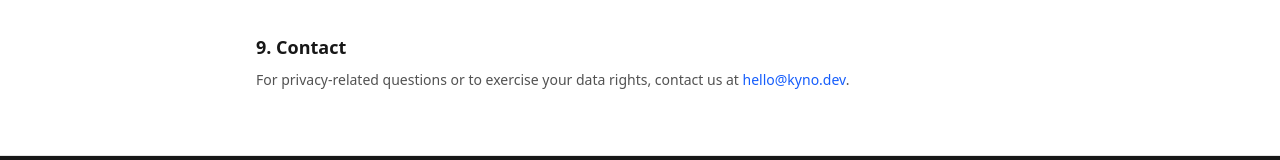
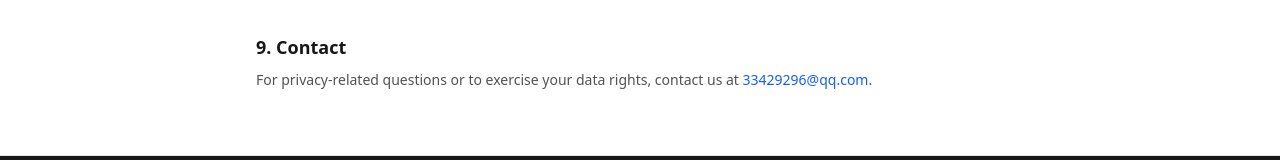
Before and after one commit to KANE-CMD99/kyno, a Next.js app: page /privacy in a window 1280 px wide. Shown: the part 1338-1498 px from the top of the page. Built offline with nearby package versions, Linux system fonts and the light colour scheme; no server answers.

Commit message:
fix: replace all hello@kyno.dev with 33429296@qq.com

```diff
--- a/src/app/checkout/success/page.tsx
+++ b/src/app/checkout/success/page.tsx
@@ -72,7 +72,7 @@ function SuccessContent() {
             <div className="rounded-xl border border-neutral-200 bg-white p-6">
               <p className="text-sm text-neutral-500">
                 Download links will be sent to your email. If you don&apos;t see them, check spam or{" "}
-                <a href="mailto:hello@kyno.dev" className="text-blue-600 hover:text-blue-700">contact us</a>.
+                <a href="mailto:33429296@qq.com" className="text-blue-600 hover:text-blue-700">contact us</a>.
               </p>
             </div>
           )}
@@ -86,7 +86,7 @@ function SuccessContent() {
             Back to Store
           </Link>
           <a
-            href="mailto:hello@kyno.dev?subject=Order%20Issue"
+            href="mailto:33429296@qq.com?subject=Order%20Issue"
             className="text-sm text-neutral-500 transition-colors hover:text-neutral-900"
           >
             Need help? Contact us
--- a/src/app/contact/page.tsx
+++ b/src/app/contact/page.tsx
@@ -88,7 +88,7 @@ export default function ContactPage() {
               <div>
                 <h3 className="text-sm font-semibold text-neutral-900">Email</h3>
                 <p className="mt-1 text-sm text-neutral-500">
-                  <a href="mailto:hello@kyno.dev" className="text-blue-600 hover:text-blue-700">hello@kyno.dev</a>
+                  <a href="mailto:33429296@qq.com" className="text-blue-600 hover:text-blue-700">33429296@qq.com</a>
                 </p>
               </div>
               <div>
--- a/src/app/license/page.tsx
+++ b/src/app/license/page.tsx
@@ -60,7 +60,7 @@ export default function LicensePage() {
             <h2 className="mt-8 text-lg font-bold text-neutral-900">Questions</h2>
             <p className="mt-2 text-sm leading-relaxed text-neutral-600">
               Need a custom license or enterprise terms? Contact{" "}
-              <a href="mailto:hello@kyno.dev" className="text-blue-600 hover:text-blue-700">hello@kyno.dev</a>.
+              <a href="mailto:33429296@qq.com" className="text-blue-600 hover:text-blue-700">33429296@qq.com</a>.
             </p>
           </div>
         </section>
--- a/src/app/privacy/page.tsx
+++ b/src/app/privacy/page.tsx
@@ -63,7 +63,7 @@ export default function PrivacyPage() {
               information. Kyno does not sell personal information.{" "}
               <strong>GDPR (EU/EEA):</strong> You have the right to access, rectify, erase, restrict processing,
               and data portability. Our lawful basis for processing is contract performance (orders) and consent
-              (newsletter). To exercise any of these rights, email us at hello@kyno.dev. We respond within 30 days.
+              (newsletter). To exercise any of these rights, email us at 33429296@qq.com. We respond within 30 days.
             </p>
 
             <h2 className="mt-8 text-lg font-bold text-neutral-900">7. Children&apos;s Privacy</h2>
@@ -82,7 +82,7 @@ export default function PrivacyPage() {
             <h2 className="mt-8 text-lg font-bold text-neutral-900">9. Contact</h2>
             <p className="mt-2 text-sm leading-relaxed text-neutral-600">
               For privacy-related questions or to exercise your data rights, contact us at{" "}
-              <a href="mailto:hello@kyno.dev" className="text-blue-600 hover:text-blue-700">hello@kyno.dev</a>.
+              <a href="mailto:33429296@qq.com" className="text-blue-600 hover:text-blue-700">33429296@qq.com</a>.
             </p>
           </div>
         </section>
--- a/src/app/terms/page.tsx
+++ b/src/app/terms/page.tsx
@@ -47,7 +47,7 @@ export default function TermsPage() {
             <p className="mt-2 text-sm leading-relaxed text-neutral-600">
               Due to the digital nature of our products, all sales are final. We do not offer refunds
               or exchanges once a product has been downloaded. If you experience technical issues with
-              a product, please contact us at hello@kyno.dev and we will work to resolve the problem.
+              a product, please contact us at 33429296@qq.com and we will work to resolve the problem.
               Exceptions may be made at our sole discretion in cases of duplicate purchases or
               demonstrable product defects.
             </p>
@@ -82,7 +82,7 @@ export default function TermsPage() {
             <h2 className="mt-8 text-lg font-bold text-neutral-900">9. Contact</h2>
             <p className="mt-2 text-sm leading-relaxed text-neutral-600">
               For questions about these terms, contact{" "}
-              <a href="mailto:hello@kyno.dev" className="text-blue-600 hover:text-blue-700">hello@kyno.dev</a>.
+              <a href="mailto:33429296@qq.com" className="text-blue-600 hover:text-blue-700">33429296@qq.com</a>.
             </p>
           </div>
         </section>
--- a/src/lib/email.ts
+++ b/src/lib/email.ts
@@ -5,7 +5,7 @@ const resend = process.env.RESEND_API_KEY
   ? new Resend(process.env.RESEND_API_KEY)
   : null;
 
-const FROM_EMAIL = process.env.RESEND_FROM_EMAIL || "Kyno <hello@kyno.dev>";
+const FROM_EMAIL = process.env.RESEND_FROM_EMAIL || "Kyno <33429296@qq.com>";
 
 function buildOrderEmail(orders: OrderRecord[], origin: string): string {
   const downloadLinks = orders
@@ -30,7 +30,7 @@ function buildOrderEmail(orders: OrderRecord[], origin: string): string {
   <ul style="list-style:none;padding:0;margin:0 0 24px">${downloadLinks}</ul>
   <hr style="border:0;border-top:1px solid #e5e5e5;margin:24px 0">
   <p style="color:#a3a3a3;font-size:12px;margin:0">
-    Need help? Reply to this email or contact <a href="mailto:hello@kyno.dev" style="color:#1a56db">hello@kyno.dev</a>.
+    Need help? Reply to this email or contact <a href="mailto:33429296@qq.com" style="color:#1a56db">33429296@qq.com</a>.
   </p>
 </body>
 </html>`;
```
Also changed, not shown: 1 other file (tests, documents, lock files or other folders).
